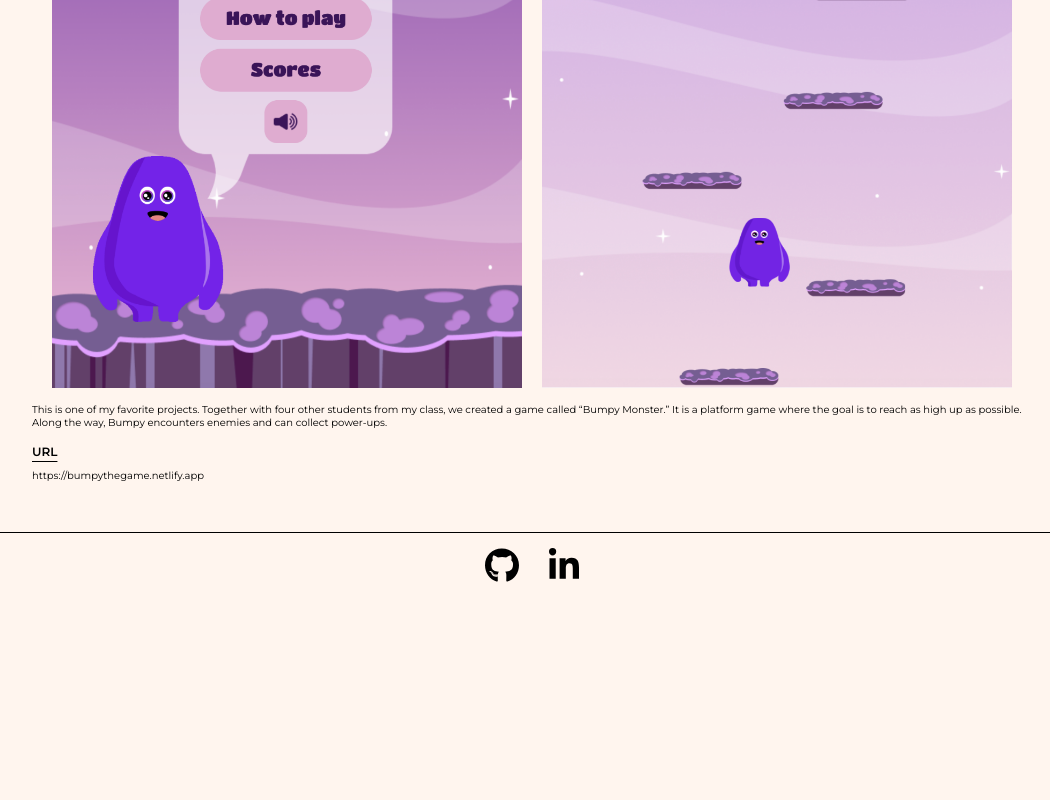
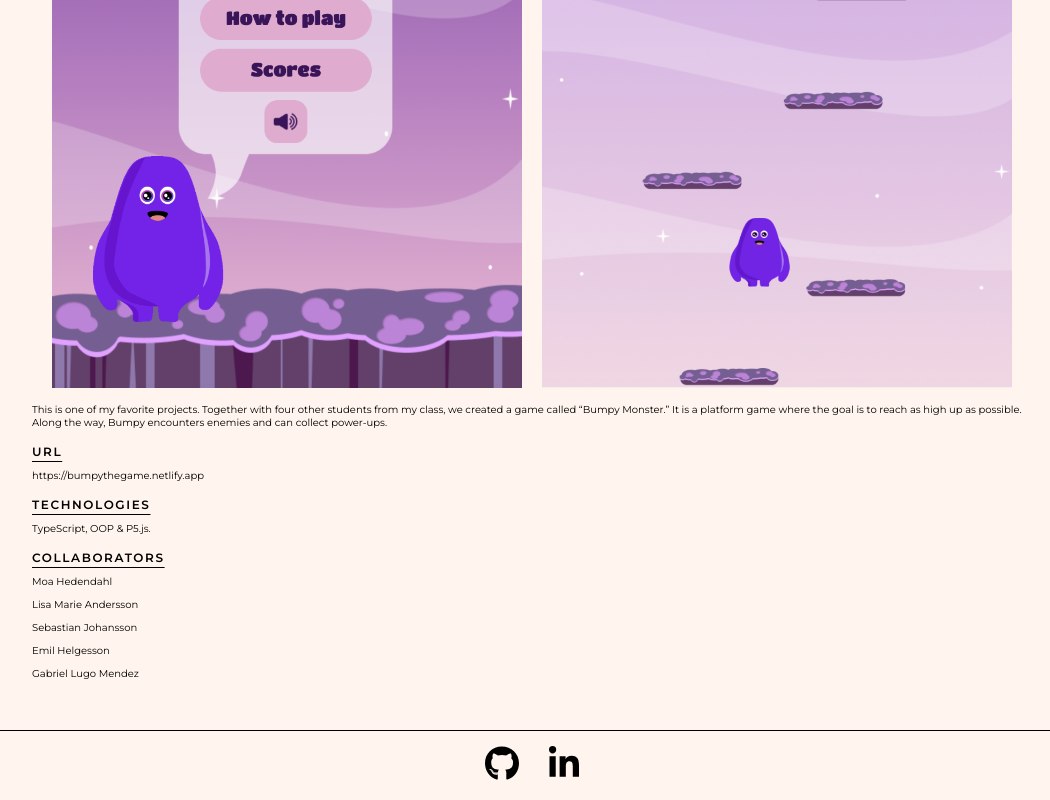
Before and after one commit to nathaliegustafsson/portfolio, a React (Vite) app: page /portfolio/bumpymonster in a window 1280 px wide. Shown: the part 565-1365 px from the top of the page, without its empty margins (108-1158 px from the left). Before the commit the page ends 1167 px from the top, so only its background shows below. Built offline with nearby package versions, Linux system fonts and the light colour scheme.

Commit message:
template for projects done

```diff
--- a/src/components/Projects.tsx
+++ b/src/components/Projects.tsx
@@ -1,3 +1,4 @@
+import { Link } from 'react-router-dom';
 import styled from 'styled-components';
 import { media } from '../styles/breakpoints';
 
@@ -7,10 +8,12 @@ function Projects() {
 			<Container>
 				<TitleContainer>
 					<Title>Portfolio</Title>
-					<GoBackContainer>
-						<Arrow src="/arrow-left.png" alt="arrow-left" />
-						<GoBackText>Go back</GoBackText>
-					</GoBackContainer>
+					<StyledLink to={`/portfolio`}>
+						<GoBackContainer>
+							<Arrow src="/arrow-left.png" alt="arrow-left" />
+							<GoBackText>Go back</GoBackText>
+						</GoBackContainer>
+					</StyledLink>
 				</TitleContainer>
 				<ProjectsMainContent>
 					<ProjectNameBigContainer>
@@ -38,11 +41,23 @@ function Projects() {
 								can collect power-ups.
 							</DescriptionText>
 							<UrlContainer>
-								<UrlTitle>URL</UrlTitle>
+								<SectionTitle>URL</SectionTitle>
 								<UrlLink href="https://bumpythegame.netlify.app">
 									https://bumpythegame.netlify.app
 								</UrlLink>
 							</UrlContainer>
+							<TechnologiesContainer>
+								<SectionTitle>TECHNOLOGIES</SectionTitle>
+								<TechnologiesText>TypeScript, OOP & P5.js.</TechnologiesText>
+							</TechnologiesContainer>
+							<CollaboratorsContainer>
+								<SectionTitle>COLLABORATORS</SectionTitle>
+								<CollaboratorName>Moa Hedendahl</CollaboratorName>
+								<CollaboratorName>Lisa Marie Andersson</CollaboratorName>
+								<CollaboratorName>Sebastian Johansson</CollaboratorName>
+								<CollaboratorName>Emil Helgesson</CollaboratorName>
+								<CollaboratorName>Gabriel Lugo Mendez</CollaboratorName>
+							</CollaboratorsContainer>
 						</TextContainer>
 					</ProjectMainContent>
 				</ProjectsMainContent>
@@ -146,6 +161,11 @@ const Arrow = styled.img`
 	}
 `;
 
+const StyledLink = styled(Link)`
+	text-decoration: none;
+	color: black;
+`;
+
 const ProjectsMainContent = styled.div`
 	display: flex;
 	flex-direction: column;
@@ -244,14 +264,15 @@ const UrlContainer = styled.div`
 	gap: 10px;
 `;
 
-const UrlTitle = styled.h6`
+const SectionTitle = styled.h6`
+	margin: 0;
 	font-family: 'Montserrat';
 	font-size: 12px;
 	font-weight: 600;
+	letter-spacing: 0.1rem;
 	text-decoration: underline;
 	text-decoration-thickness: 1px;
 	text-underline-offset: 0.3rem;
-	margin: 0;
 `;
 
 const UrlLink = styled.a`
@@ -267,4 +288,28 @@ const UrlLink = styled.a`
 	}
 `;
 
+const TechnologiesContainer = styled.div`
+	display: flex;
+	flex-direction: column;
+	gap: 10px;
+`;
+
+const TechnologiesText = styled.p`
+	margin: 0;
+	font-family: 'Montserrat';
+	font-size: 10px;
+`;
+
+const CollaboratorName = styled.p`
+	margin: 0;
+	font-family: 'Montserrat';
+	font-size: 10px;
+`;
+
+const CollaboratorsContainer = styled.div`
+	display: flex;
+	flex-direction: column;
+	gap: 10px;
+`;
+
 export default Projects;
```
